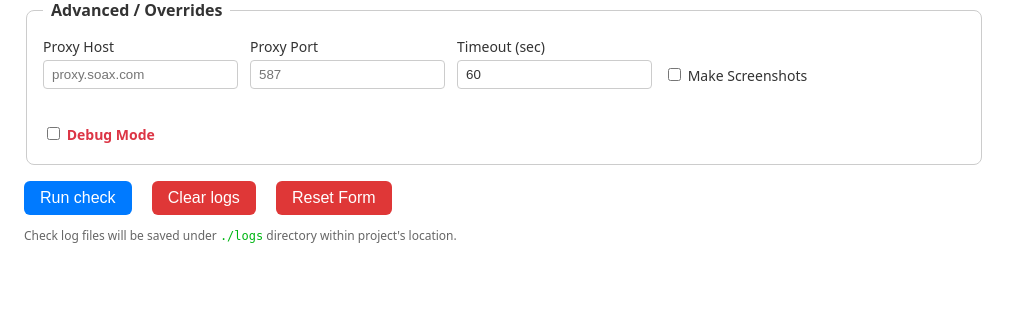
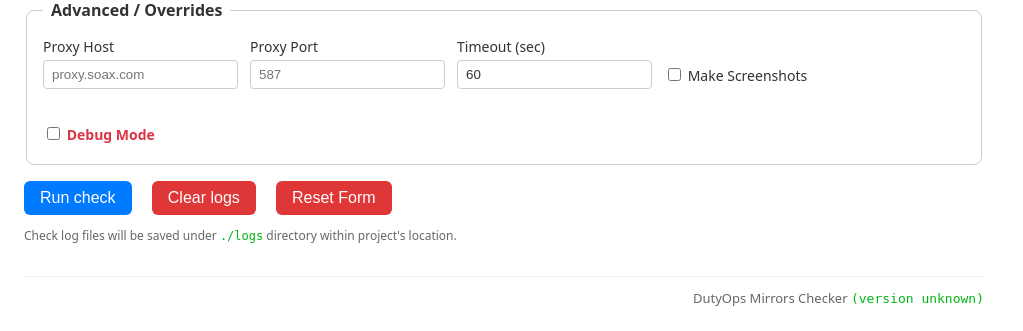
Before and after one commit to anixd/do_checker_ent, a Flask app: page / in a window 1280 px wide. Shown: the part 941-1272 px from the top of the page, without its empty margins (0-1023 px from the left). Before the commit the page ends 1184 px from the top, so only its background shows below. Run offline with Flask 3, Linux system fonts and the light colour scheme; parts of the project's set-up code (start-up, migrations or seed data) failed here and were passed over.

Commit message:
Show the running version in the page footer
The interface never said which version was running: the header carries a
"New version available" badge, which compares against the repository, but the
number itself was only in the log at startup.

Read from the VERSION file on each request rather than cached - the file is
tiny, and a release rewrites it, so a cache would only guarantee a stale number
until the next restart. A missing file reads as "version unknown" instead of
failing the page: it is not configuration.

```diff
--- a/app/__init__.py
+++ b/app/__init__.py
@@ -76,6 +76,7 @@ def create_app() -> Flask:
             theme = "auto"  # Fallback
 
         return dict(default_theme=theme,
+            app_version=version_checker.local_version(),
             update_available=version_checker.get_update_status(),
             # Surfaced in the page itself, not only in the log: a config read
             # only in part is something the person using the app has to see.
--- a/app/static/css/style.css
+++ b/app/static/css/style.css
@@ -369,6 +369,17 @@ nav.tabs a.active {
     font-size: 14px;
     color: var(--c-text-muted);
 }
+/* Version line at the bottom of every page: reference information, not a
+   control, so it stays quiet. */
+.app-footer {
+    margin-top: 32px;
+    padding-top: 12px;
+    border-top: 1px solid var(--c-border-lighter);
+    color: var(--c-text-muted);
+    font-size: 13px;
+    text-align: right;
+}
+
 /* Configuration problems, shown on every page: a config read only in part is
    not something to leave in the log where nobody is looking. */
 .config-plaque {
--- a/app/templates/base.html
+++ b/app/templates/base.html
@@ -84,6 +84,15 @@
     {% block content %}{% endblock %}
   </main>
 
+  <footer class="app-footer">
+    DutyOps Mirrors Checker
+    {%- if app_version == 'unknown' %}
+      <span class="code">(version unknown)</span>
+    {%- else %}
+      <span class="code">v{{ app_version }}</span>
+    {%- endif %}
+  </footer>
+
   <script src="{{ static_v('js/main.js') }}"></script>
 
 </body>
--- a/app/version_checker.py
+++ b/app/version_checker.py
@@ -23,6 +23,22 @@ _lock = threading.Lock()
 # Keeps the flock alive for the lifetime of the process: closing the file or
 # letting it be garbage collected releases the lock.
 _singleton_handle = None
+
+
+def local_version() -> str:
+    """
+    The running version, as written in the VERSION file at the project root.
+
+    Read on every call rather than cached: the file is tiny, and a release
+    rewrites it, so caching would only guarantee a stale number until the next
+    restart. Returns "unknown" when the file is missing - it is not
+    configuration, and a page must not fail over it.
+    """
+    try:
+        with open(LOCAL_VERSION_FILE, "r", encoding="utf-8") as f:
+            return f.read().strip() or "unknown"
+    except OSError:
+        return "unknown"
 
 
 def get_update_status() -> bool:
```
